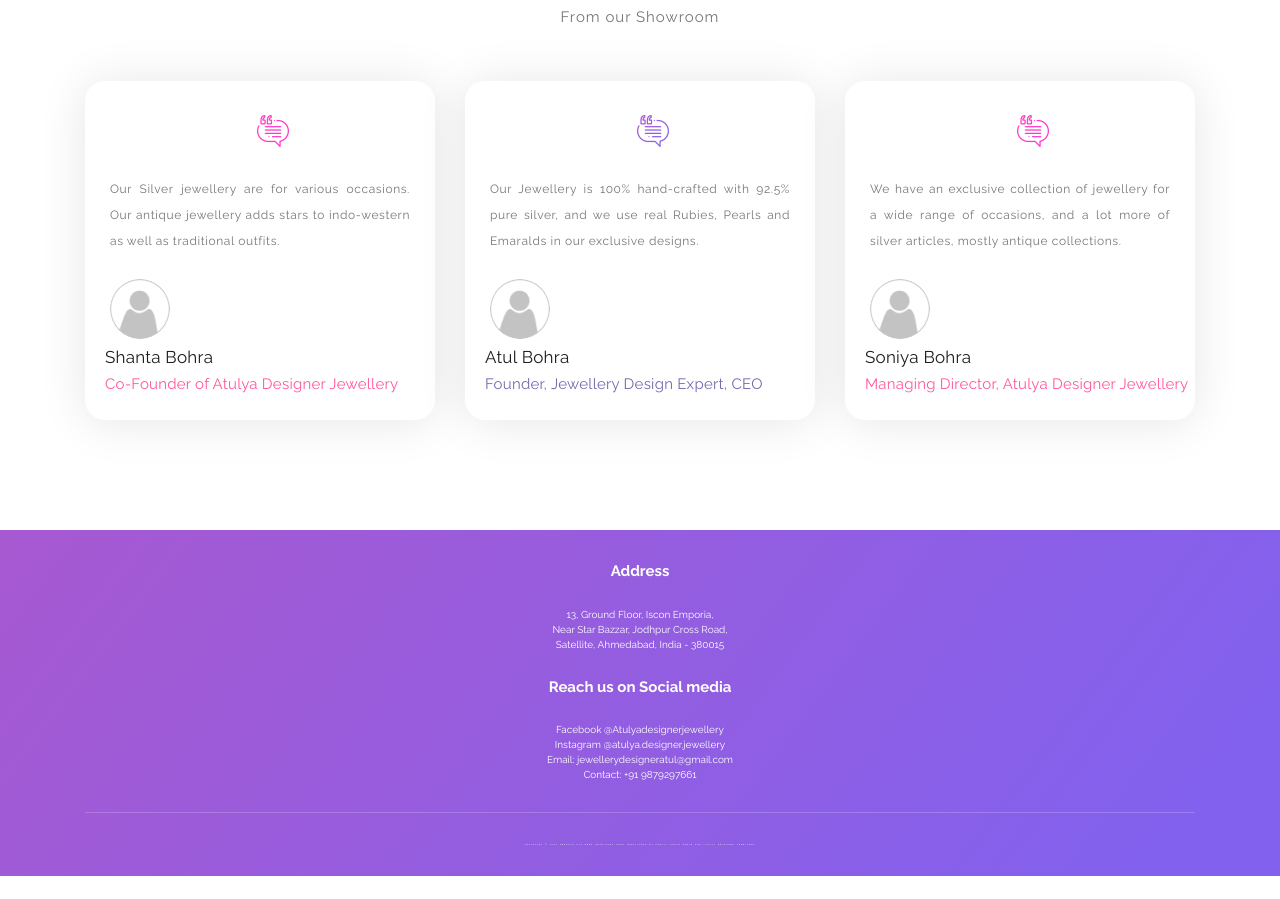
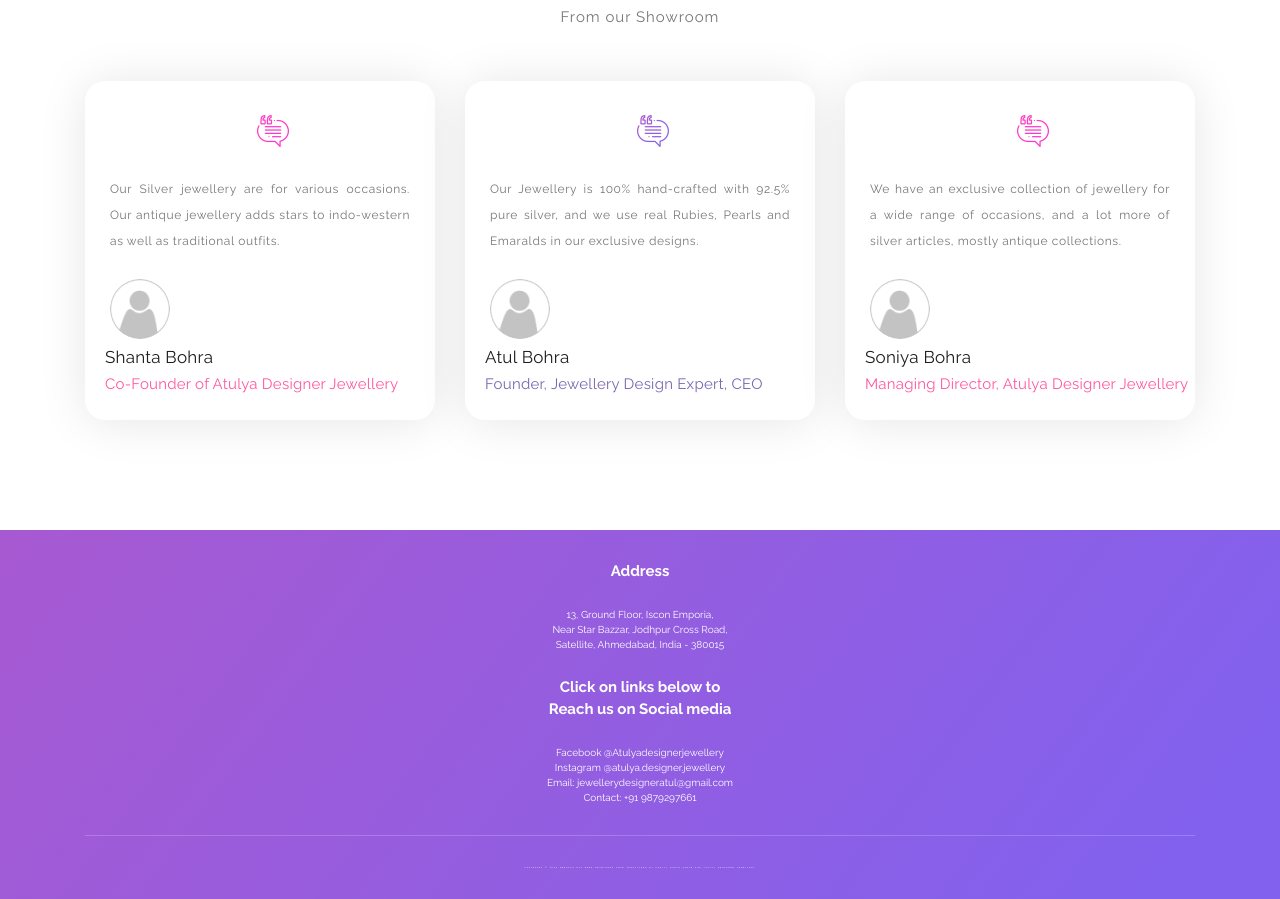
Before and after one commit to Kunaalkk1/Atulya-Designer-Jewellery, a plain HTML site: page index.html in a window 1280 px wide. Shown: the part 4465-5364 px from the top of the page. Before the commit the page ends 5341 px from the top, so only its background shows below. Drawn offline with Linux system fonts and the light colour scheme.

Commit message:
Update index.html

```diff
--- a/index.html
+++ b/index.html
@@ -553,7 +553,7 @@
 					<br>
 					<li style="font-size:10px">13, Ground Floor, Iscon Emporia,<br> Near Star Bazzar, Jodhpur Cross Road,<br> Satellite, Ahmedabad, India - 380015</li>
 					<br>
-					<li style="font-size:15px"><b>Reach us on Social media</b></li>
+					<li style="font-size:15px"><b>Click on links below to<br>Reach us on Social media</b></li>
 					<br>
                         <li style="font-size:10px"><a target="_blank" href="https://www.facebook.com/Atulyadesignerjewellery/" style="color:white"> Facebook @Atulyadesignerjewellery</a></li>
                         <li style="font-size:10px"><a target="_blank" href="https://www.instagram.com/atulya.designer.jewellery/" style="color:white"> Instagram @atulya.designer.jewellery</a></li>
```
